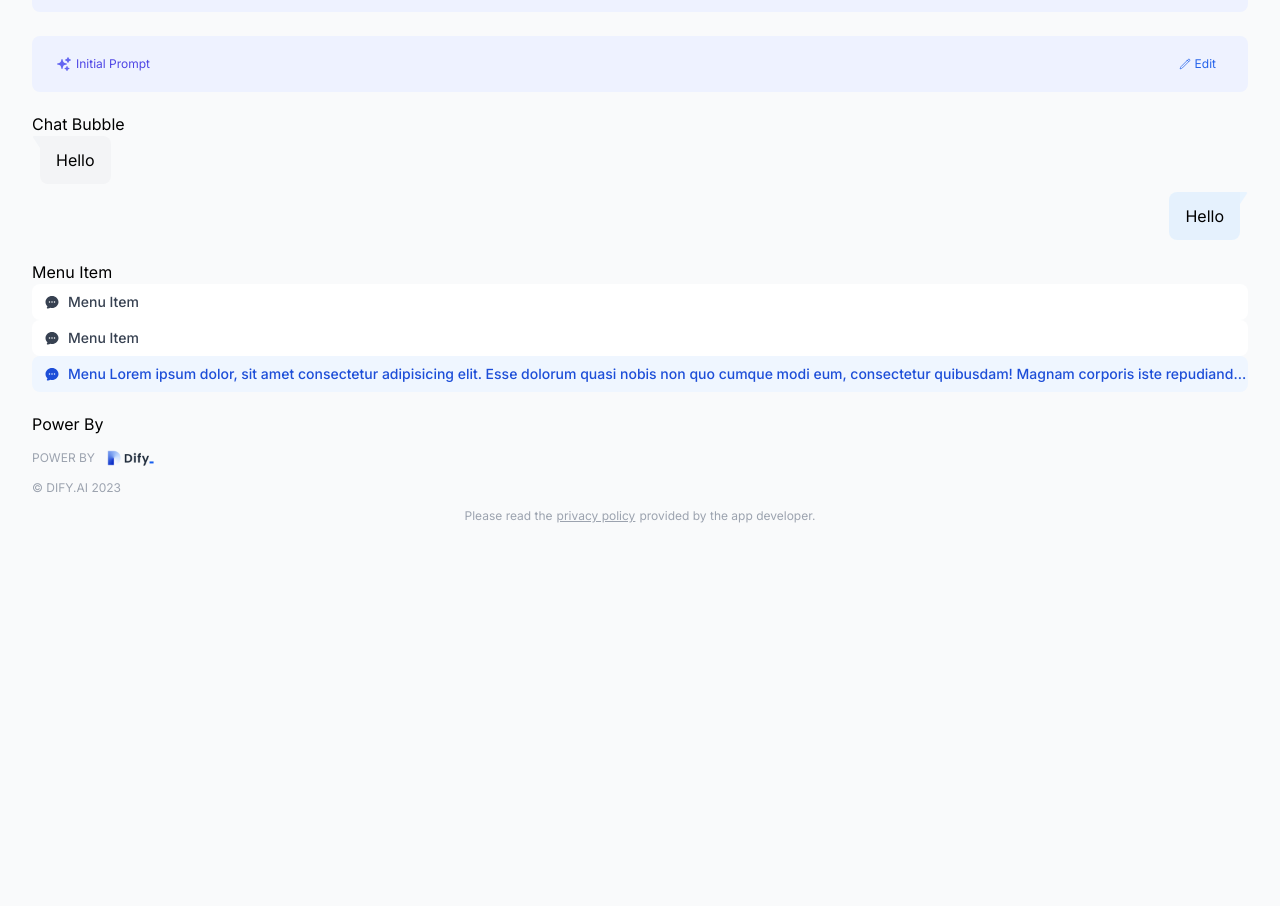
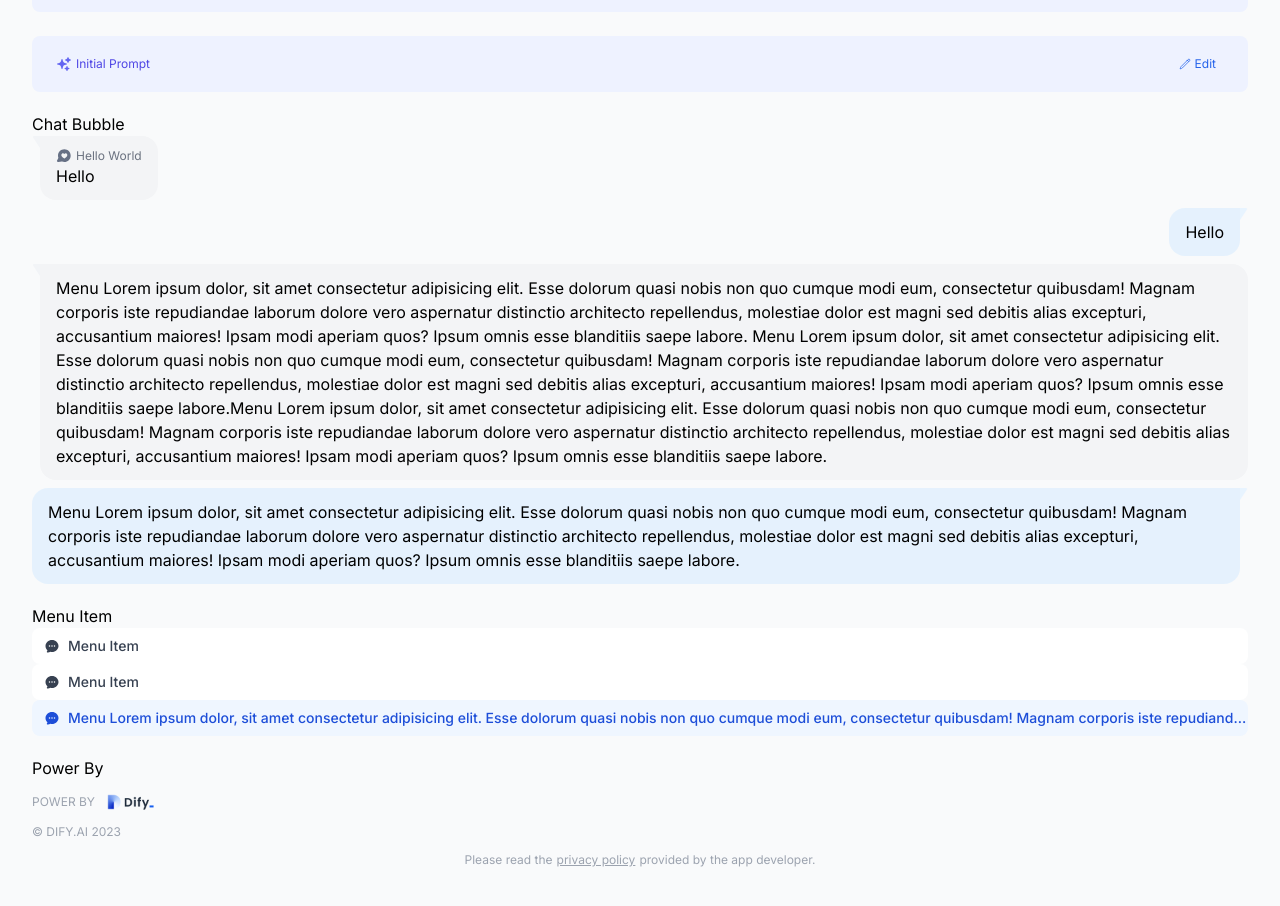
Before and after one commit to langgenius/dify-conversation, a Next.js app: page /components in a window 1280 px wide. Shown: the part 1360-2266 px from the top of the page. Before the commit the page ends 1956 px from the top, so only its background shows below. Built offline with nearby package versions, Linux system fonts and the light colour scheme.

Commit message:
feat: openning bubble

```diff
--- a/app/components/main.tsx
+++ b/app/components/main.tsx
@@ -1,7 +1,10 @@
 'use client'
 import React, { useState } from 'react'
 import styles from './style.module.css'
-import XPowerBy, { XPowerByFooter, XPowerByPrivacy } from '@/components/x-power-by'
+import XPowerBy, {
+  XPowerByFooter,
+  XPowerByPrivacy
+} from '@/components/x-power-by'
 import Button from '@/components/button'
 import ChatBubbleIcon from '@heroicons/react/24/solid/ChatBubbleOvalLeftEllipsisIcon'
 import PencilSquare from '@heroicons/react/24/solid/PencilSquareIcon'
@@ -143,7 +146,10 @@ const Main = () => {
 
       <div>
         <h2>Hint</h2>
-        <Hint hint='Initial Prompt' hintDescription='Initial Prompt Hint Description' />
+        <Hint
+          hint='Initial Prompt'
+          hintDescription='Initial Prompt Hint Description'
+        />
         <br />
         <Hint hint='Initial Prompt' />
         <br />
@@ -153,8 +159,13 @@ const Main = () => {
       <div>
         <h2>Chat Bubble</h2>
         <div className='flex flex-col gap-2'>
-          <ChatBubble content='Hello' />
+          <ChatBubble content='Hello' opening_statement='Hello World' />
           <ChatBubble content='Hello' mine />
+          <ChatBubble content='Menu Lorem ipsum dolor, sit amet consectetur adipisicing elit. Esse dolorum quasi nobis non quo cumque modi eum, consectetur quibusdam! Magnam corporis iste repudiandae laborum dolore vero aspernatur distinctio architecto repellendus, molestiae dolor est magni sed debitis alias excepturi, accusantium maiores! Ipsam modi aperiam quos? Ipsum omnis esse blanditiis saepe labore. Menu Lorem ipsum dolor, sit amet consectetur adipisicing elit. Esse dolorum quasi nobis non quo cumque modi eum, consectetur quibusdam! Magnam corporis iste repudiandae laborum dolore vero aspernatur distinctio architecto repellendus, molestiae dolor est magni sed debitis alias excepturi, accusantium maiores! Ipsam modi aperiam quos? Ipsum omnis esse blanditiis saepe labore.Menu Lorem ipsum dolor, sit amet consectetur adipisicing elit. Esse dolorum quasi nobis non quo cumque modi eum, consectetur quibusdam! Magnam corporis iste repudiandae laborum dolore vero aspernatur distinctio architecto repellendus, molestiae dolor est magni sed debitis alias excepturi, accusantium maiores! Ipsam modi aperiam quos? Ipsum omnis esse blanditiis saepe labore.' />
+          <ChatBubble
+            content='Menu Lorem ipsum dolor, sit amet consectetur adipisicing elit. Esse dolorum quasi nobis non quo cumque modi eum, consectetur quibusdam! Magnam corporis iste repudiandae laborum dolore vero aspernatur distinctio architecto repellendus, molestiae dolor est magni sed debitis alias excepturi, accusantium maiores! Ipsam modi aperiam quos? Ipsum omnis esse blanditiis saepe labore.'
+            mine
+          />
         </div>
       </div>
       <div className='flex flex-col'>
--- a/components/chat-bubble/index.tsx
+++ b/components/chat-bubble/index.tsx
@@ -17,9 +17,16 @@ const ChatBubble: FC<ChatBubbleProps> = ({
 }) => {
   return (
     <div className={cn(styles.bubble, mine ? 'pr-2' : 'pl-2')}>
-      {opening_statement && <div>{opening_statement}</div>}
       <div className={cn(styles.content, mine ? styles.mine : styles.other)}>
-        <span className={cn('inline-flex', styles.shape)}>{content}</span>
+        <div className={cn('inline-flex flex-col', styles.shape)}>
+          {opening_statement && (
+            <div className={cn('text-gray-500 text-xs', 'flex items-center')}>
+              <span className={styles.icon}></span>
+              {opening_statement}
+            </div>
+          )}
+          {content}
+        </div>
       </div>
       <div></div>
     </div>
--- a/components/chat-bubble/style.module.scss
+++ b/components/chat-bubble/style.module.scss
@@ -2,9 +2,14 @@
   @apply flex flex-col;
 
   .content {
-    @apply flex;
+    @apply flex items-center;
     .shape {
-      @apply rounded-lg px-4 py-3;
+      @apply rounded-2xl px-4 py-3;
+      .icon {
+        @apply inline-flex w-4 h-4 mr-1;
+        background: url(./assets/heart_label.svg) no-repeat no-repeat;
+        background-size: contain;
+      }
     }
     &.mine {
       @apply relative flex-row-reverse;
```
Also changed, not shown: components/chat-bubble/assets/heart_label.svg (added).
